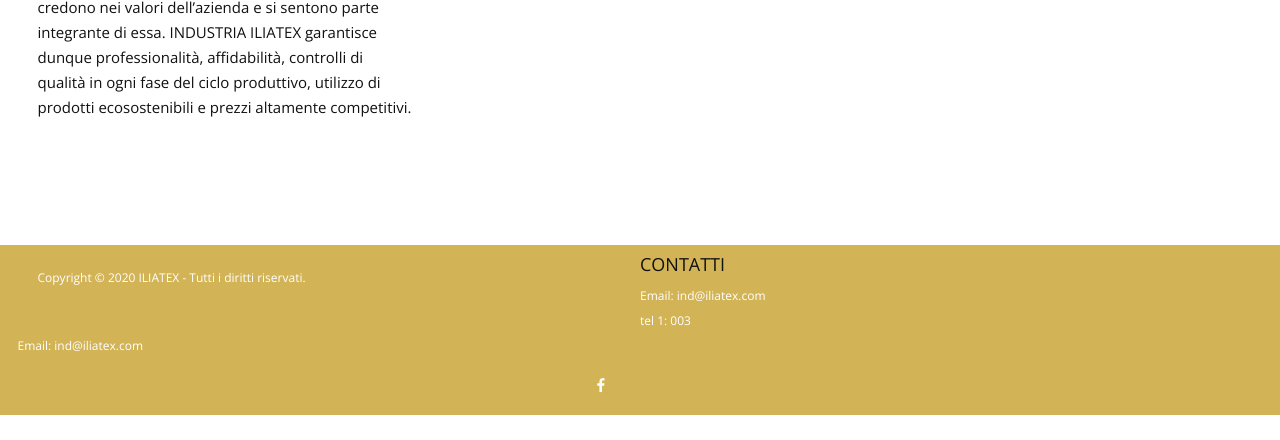
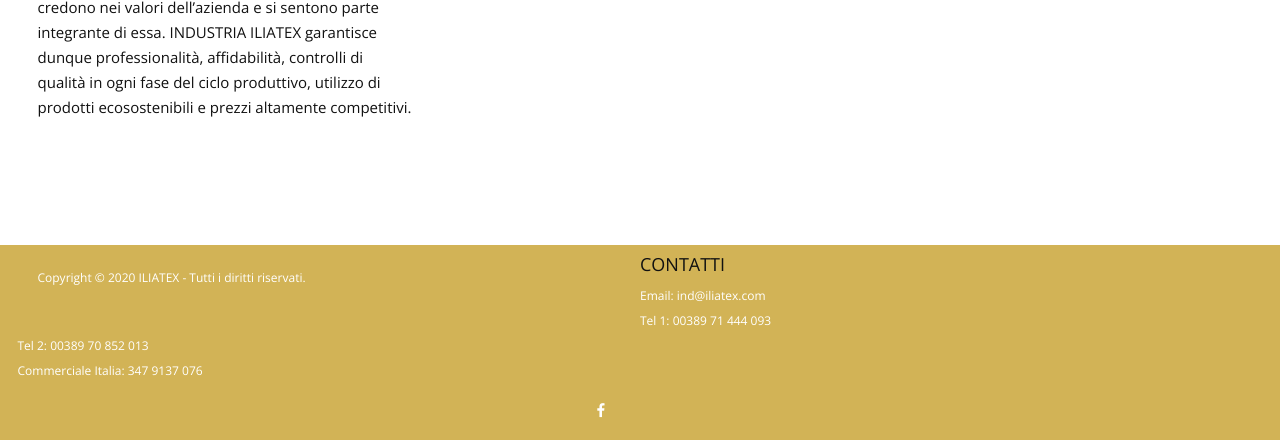
Before and after one commit to andreailiev/website-iliatex, a plain HTML site: page index.html in a window 1280 px wide. Shown: the part 4796-5236 px from the top of the page. Before the commit the page ends 5211 px from the top, so only its background shows below. Drawn offline with nearby package versions, Linux system fonts and the light colour scheme.

Commit message:
Update index.html

```diff
--- a/index.html
+++ b/index.html
@@ -347,8 +347,9 @@
              <!--End of Content Section-->
             <h4 class="info-title">CONTATTI</h4>
             <p class="description"> Email: ind@iliatex.com</p>
-            <p class="description"> tel 1: 003</p>
-               <p>Email: ind@iliatex.com</h2>
+            <p class="description"> Tel 1: 00389 71 444 093</p>
+            <p class="description"> Tel 2: 00389 70 852 013</p>
+            <p class="description"> Commerciale Italia: 347 9137 076</p>
 
             <!--Social Icons in Footer-->
             <ul class="col-2 social-icons">
```
